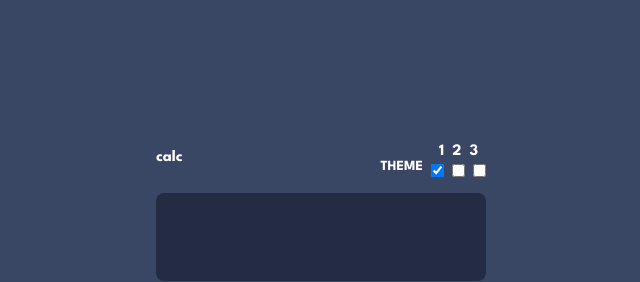
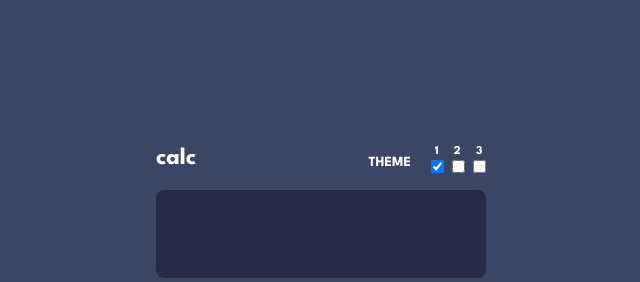
Before and after one commit to jchapar/calculator_FEM, a website: page index.html in a window 1280 px wide. Shown: the top 282 px of the page, without its empty margins (319-959 px from the left). Drawn offline with Linux system fonts and the light colour scheme.

Commit message:
added screenshots and updated readme

```diff
--- a/index.html
+++ b/index.html
@@ -18,11 +18,11 @@
       <div class="calc-container w-[330px]">
         <!-- Header -->
         <div class="header-container flex flex-row items-center justify-between mb-4">
-          <div class="logo text-textHeader">calc</div>
+          <div class="logo text-textHeader text-2xl">calc</div>
           <div class="theme-switch-container flex flex-row items-end justify-evenly gap-1">
-            <p class="text-textHeader text-sm uppercase mr-1">Theme</p>
+            <p class="text-textHeader text-sm uppercase mr-4">Theme</p>
             <div>
-              <div class="themes flex flex-row space-x-2 items-center justify-center text-textHeader">
+              <div class="themes flex flex-row space-x-2 items-center justify-around text-textHeader text-xs">
                 <p>1</p>
                 <p>2</p>
                 <p>3</p>
```
Also changed, not shown: README.md, css/style.css, desktop-theme-one.png (added), desktop-theme-two.png (added), desktop.png (added), mobile-theme-one.png (added), mobile-theme-two.png (added), mobile.png (added).
